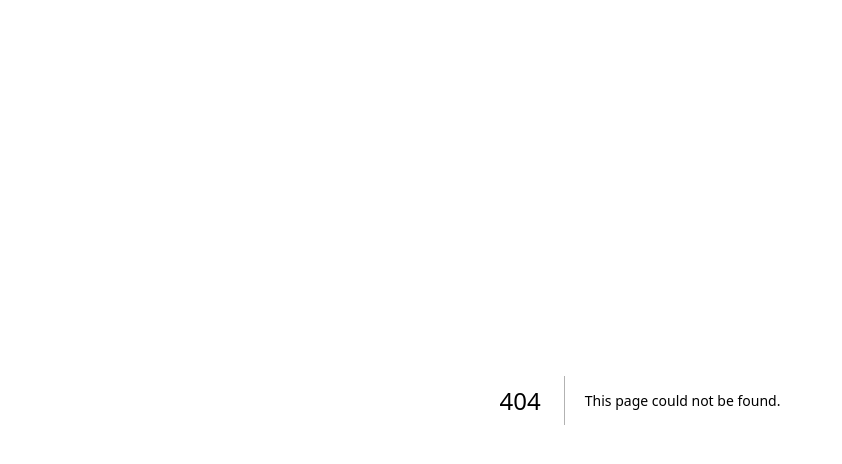
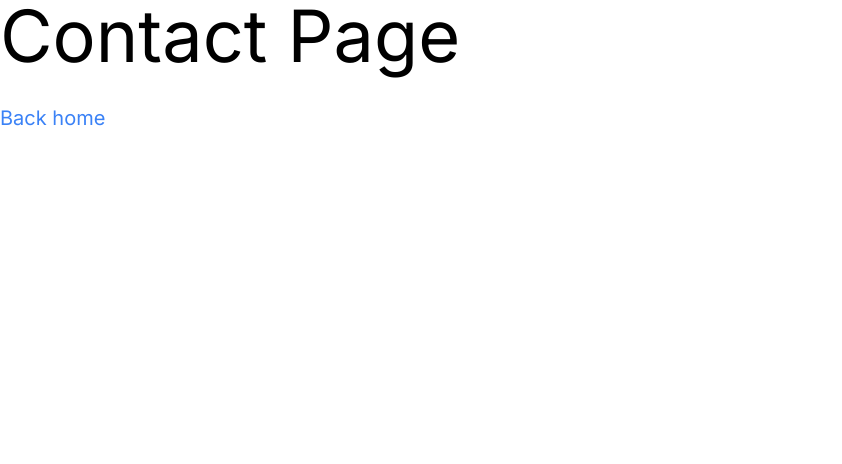
Before and after one commit to lucaserm/next-tutorial, a Next.js app: page /info/contact in a window 1280 px wide. Before the commit this address had no page. Shown: the top 464 px of the page, without its empty margins (0-842 px from the left). Built offline with nearby package versions, Linux system fonts and the light colour scheme.

Commit message:
Como realmente funciona a manipulação de pastas

```diff
--- /dev/null
+++ b/app/info/contact/page.tsx
@@ -0,0 +1,13 @@
+import Link from 'next/link'
+import React from 'react'
+
+function ContactPage() {
+  return (
+    <div>
+      <h1 className='text-7xl'>Contact Page</h1>
+      <Link href="/" className='text-xl text-blue-500 inline-block mt-8'>Back home</Link>
+    </div>
+  )
+}
+
+export default ContactPage
--- a/app/info/page.tsx
+++ /dev/null
@@ -1,9 +0,0 @@
-import React from 'react'
-
-function InfoPage() {
-  return (
-    <h1 className='text-7xl'>Info Page</h1>
-  )
-}
-
-export default InfoPage
```
